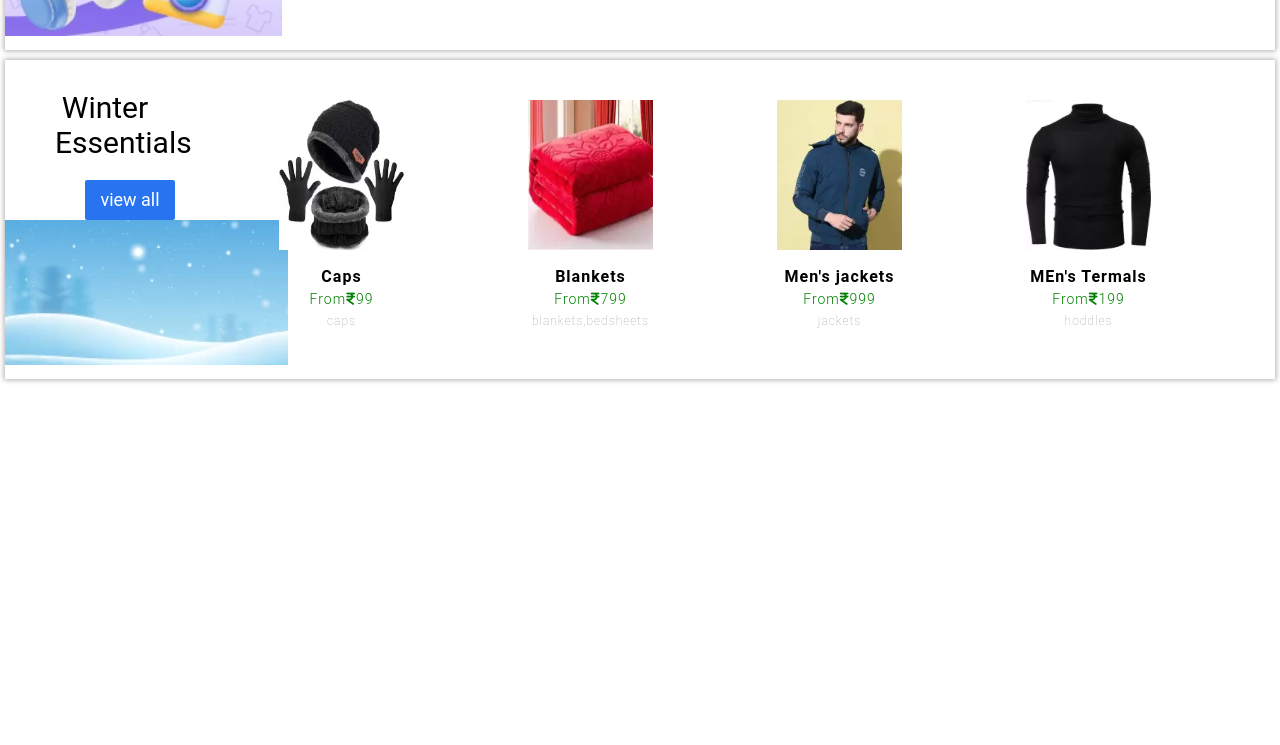
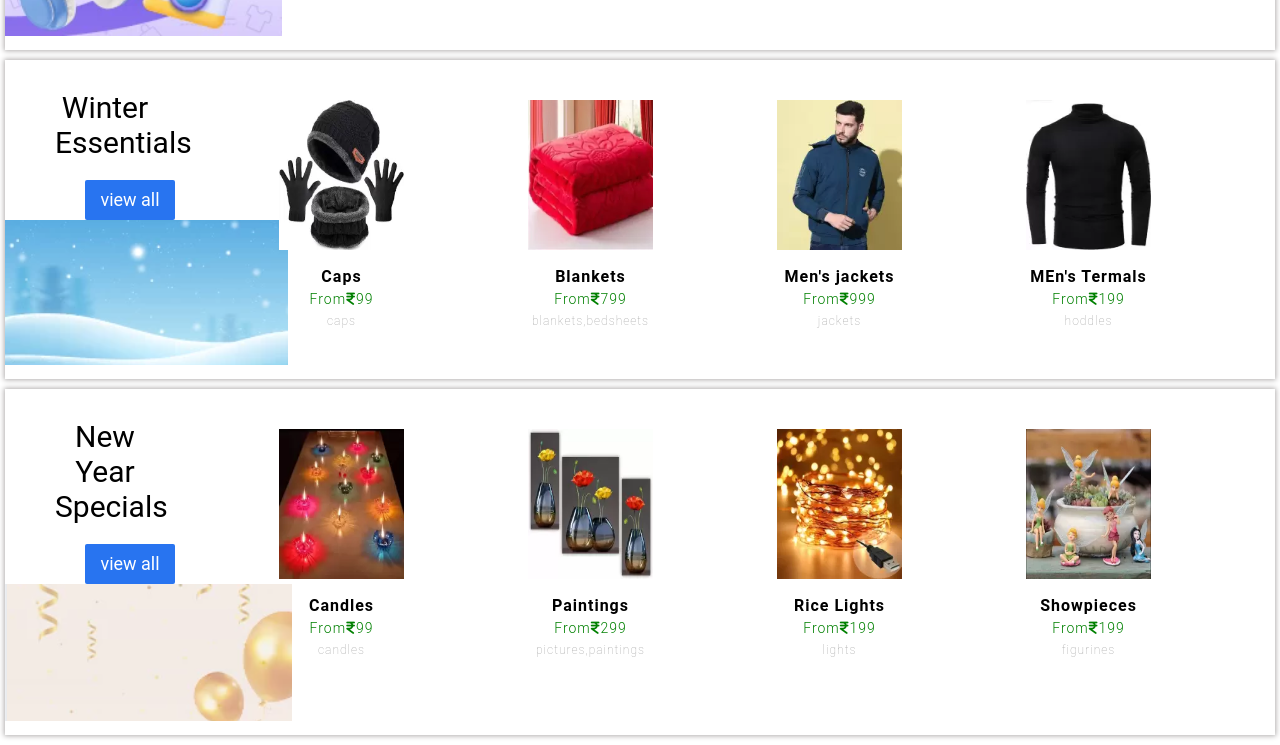
Before and after one commit to aerju/webpage-1-flipcart, a plain HTML site: page index.html in a window 1280 px wide. Shown: the part 709-1454 px from the top of the page. Before the commit the page ends 1098 px from the top, so only its background shows below. Drawn offline with Linux system fonts and the light colour scheme.

Commit message:
New year specials section added

```diff
--- a/index.html
+++ b/index.html
@@ -230,4 +230,59 @@
         </div>
     </section>
 
+
+    <section>
+        <div class="card">
+
+            <div class="sub-row">
+                <div class="title-col">
+
+                    <h1>New Year Specials</h1>
+                    <div class="view-button">
+                        <button>view all</button>
+                    </div>
+                    <div class="title-image">
+                        <img src="./images/newyear.png" alt="mobile">
+                    </div>
+
+                </div>
+
+                <div class="common-row">
+
+
+
+                    <div class="common-col">
+                        <a href=""><img src="./images/candils.webp" alt=""></a>
+
+                        <h3>Candles</h3>
+                        <h4>From<i class="fa-solid fa-indian-rupee-sign"></i>99</h4>
+                        <h6>candles</h6>
+                    </div>
+                    <div class="common-col">
+                        <a href=""><img src="./images/painting.webp" alt=""></a>
+
+                        <h3>Paintings</h3>
+                        <h4>From<i class="fa-solid fa-indian-rupee-sign"></i>299</h4>
+                        <h6>pictures,paintings</h6>
+                    </div>
+                    <div class="common-col">
+                        <a href=""><img src="./images/lights.webp" alt=""></a>
+
+                        <h3>Rice Lights</h3>
+                        <h4>From<i class="fa-solid fa-indian-rupee-sign"></i>199</h4>
+                        <h6>lights</h6>
+                    </div>
+                    <div class="common-col">
+                        <a href=""><img src="./images/bottle.webp" alt=""></a>
+                        <h3>Showpieces</h3>
+                        <h4>From<i class="fa-solid fa-indian-rupee-sign"></i>199</h4>
+                        <h6>figurines</h6>
+                    </div>
+                </div>
+            </div>
+
+
+        </div>
+    </section>
+
 </body>
```
